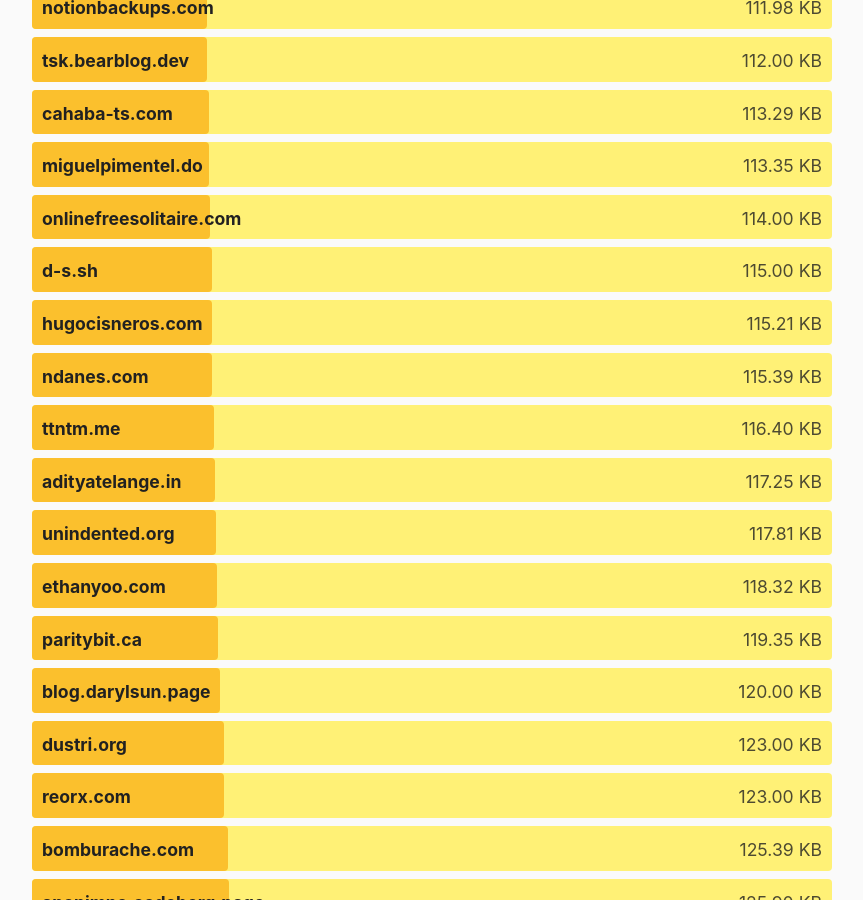
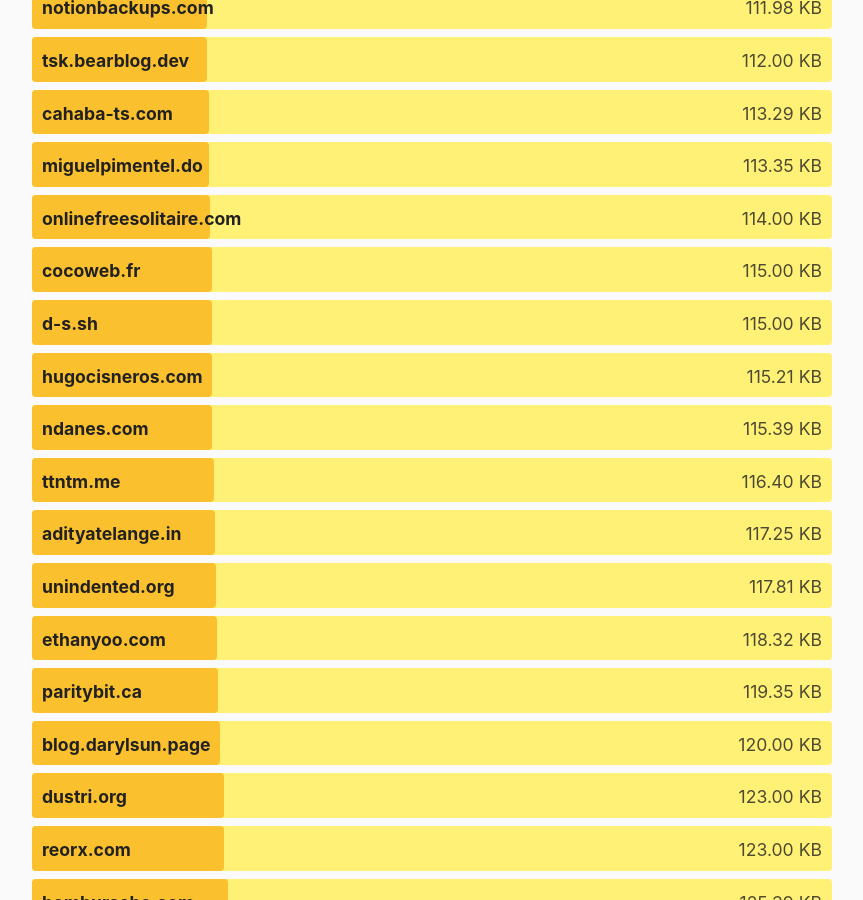
Before and after one commit to kevquirk/512kb.club, a Jekyll site: the page built from index.md, in a window 1280 px wide and 900 px high, scrolled down 27258 px. Shown: the whole window, without its empty margins (208-1071 px from the left). Built offline with Jekyll 4.4.1, drawn with Linux system fonts in a browser that asks for light colours.

Commit message:
add cocoweb.fr to sites.yml

```diff
--- a/_data/sites.yml
+++ b/_data/sites.yml
@@ -12,6 +12,11 @@
   url: https://100daystooffload.com/
   size: 38.14
   last_checked: 2025-08-30
+
+- domain: cocoweb.fr
+  url: https://cocoweb.fr/
+  size: 115
+  last_checked: 2025-11-28
 
 - domain: 10maurycy10.github.io
   url: https://10maurycy10.github.io/
```
